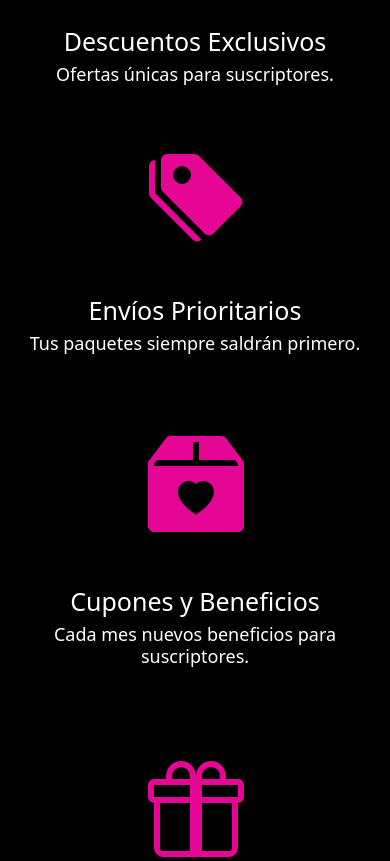
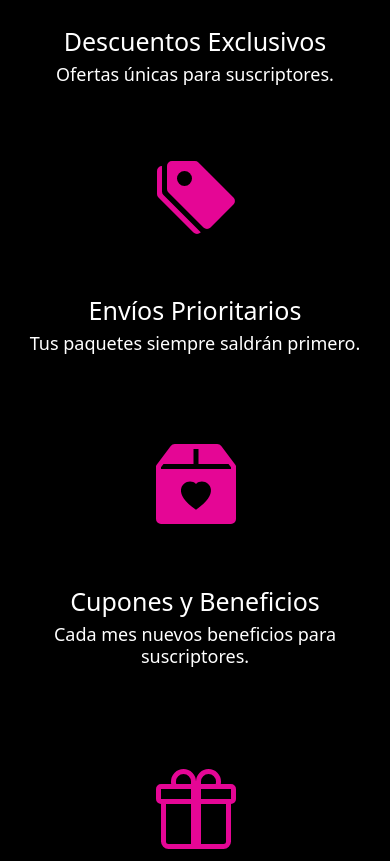
Before and after one commit to alvruiza/proyecto-landing, a plain HTML site: page index.html in a window 390 px wide. Shown: the part 843-1704 px from the top of the page. Drawn offline with nearby package versions, Linux system fonts and the light colour scheme.

Commit message:
ajuste final

```diff
--- a/style.css
+++ b/style.css
@@ -512,6 +512,7 @@ a{
     height: auto;
     width: 100%;
     margin-bottom: 8%;
+    margin-left: 0%;
 }
 
 .h6benefits {
@@ -762,18 +763,18 @@ a{
 
 .icon {
     margin-left: 48%;
-    transform: scale(6);
+    transform: scale(5);
 
 }
 
 .icon2 {
     margin-left: 48%;
-    transform: scale(6);
+    transform: scale(5);
 }
 
 .icon3 {
     margin-left: 48%;
-    transform: scale(6);
+    transform: scale(5);
 }
 
 .products {
```
